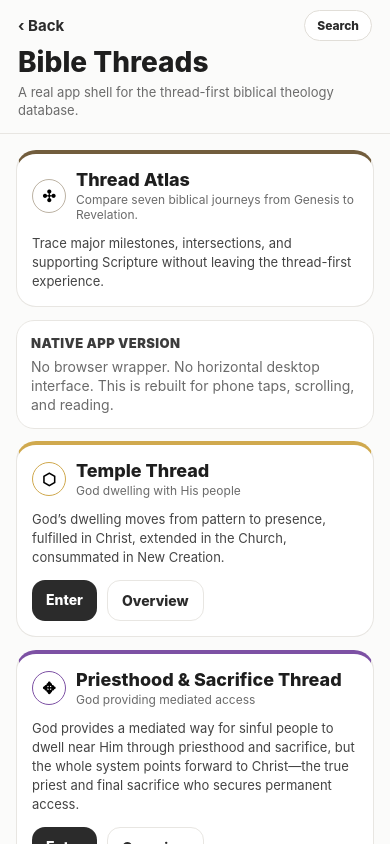
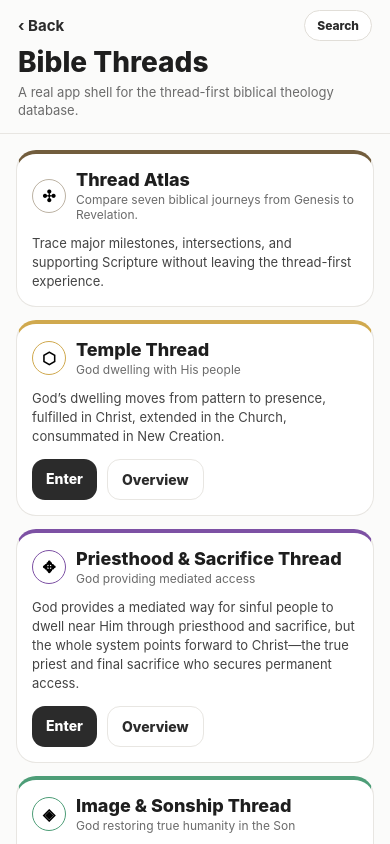
Before and after one commit to vsb57h4phk-arch/Bible-Threads, a React Native app: screen /Threads in a window 390 px wide. Built offline with nearby package versions, Linux system fonts and the light colour scheme.

Commit message:
Remove native app notice from Threads screen

```diff
--- a/screens/Threads.js
+++ b/screens/Threads.js
@@ -32,10 +32,6 @@ export function Threads({ navigation }) {
           </View>
           <Text style={styles.cardDesc}>Trace major milestones, intersections, and supporting Scripture without leaving the thread-first experience.</Text>
         </TouchableOpacity>
-        <View style={styles.notice}>
-          <Text style={styles.noticeTitle}>Native app version</Text>
-          <Text style={styles.noticeText}>No browser wrapper. No horizontal desktop interface. This is rebuilt for phone taps, scrolling, and reading.</Text>
-        </View>
         {order.map(id => {
           const t = THREADS[id];
           const color = themeColor(id);
```
